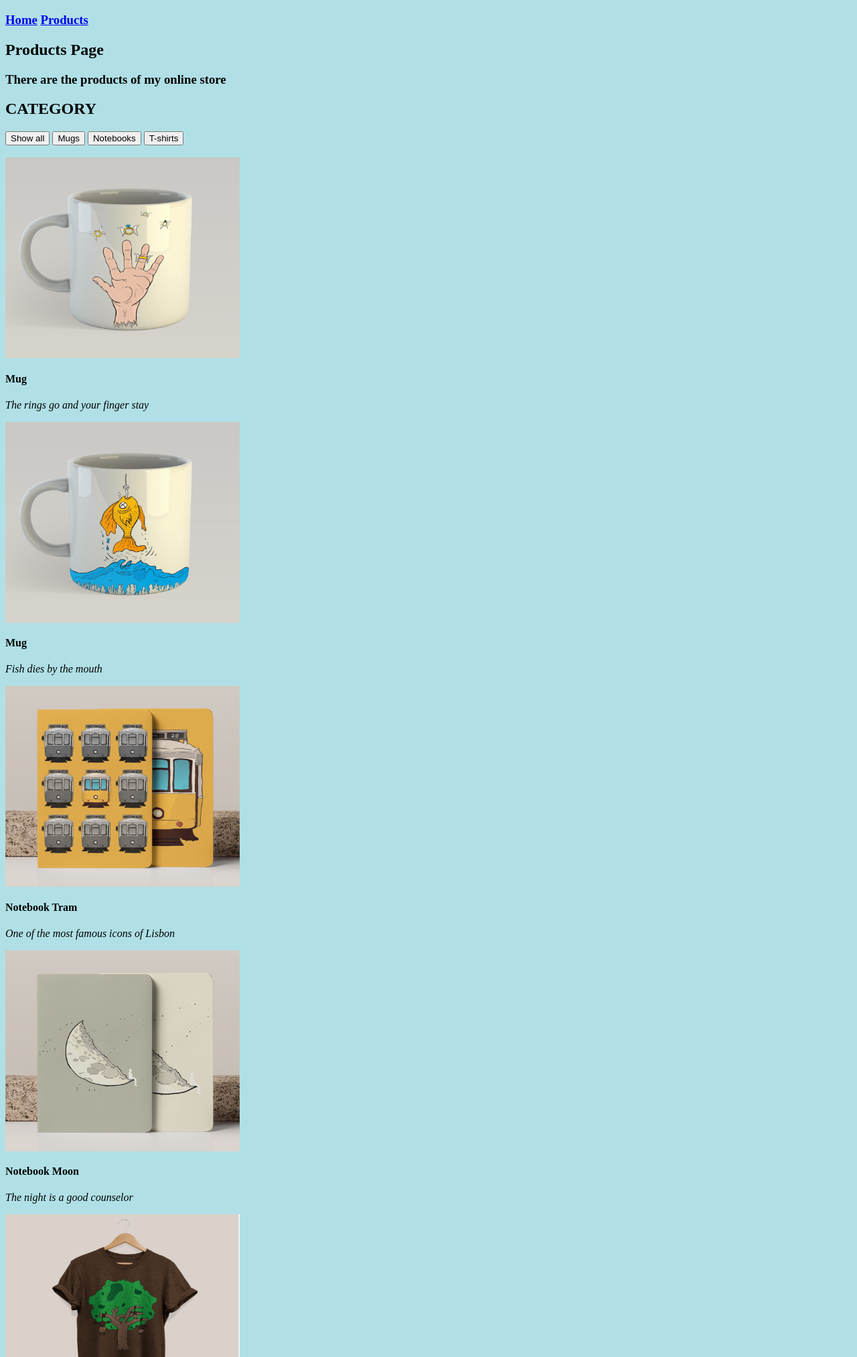
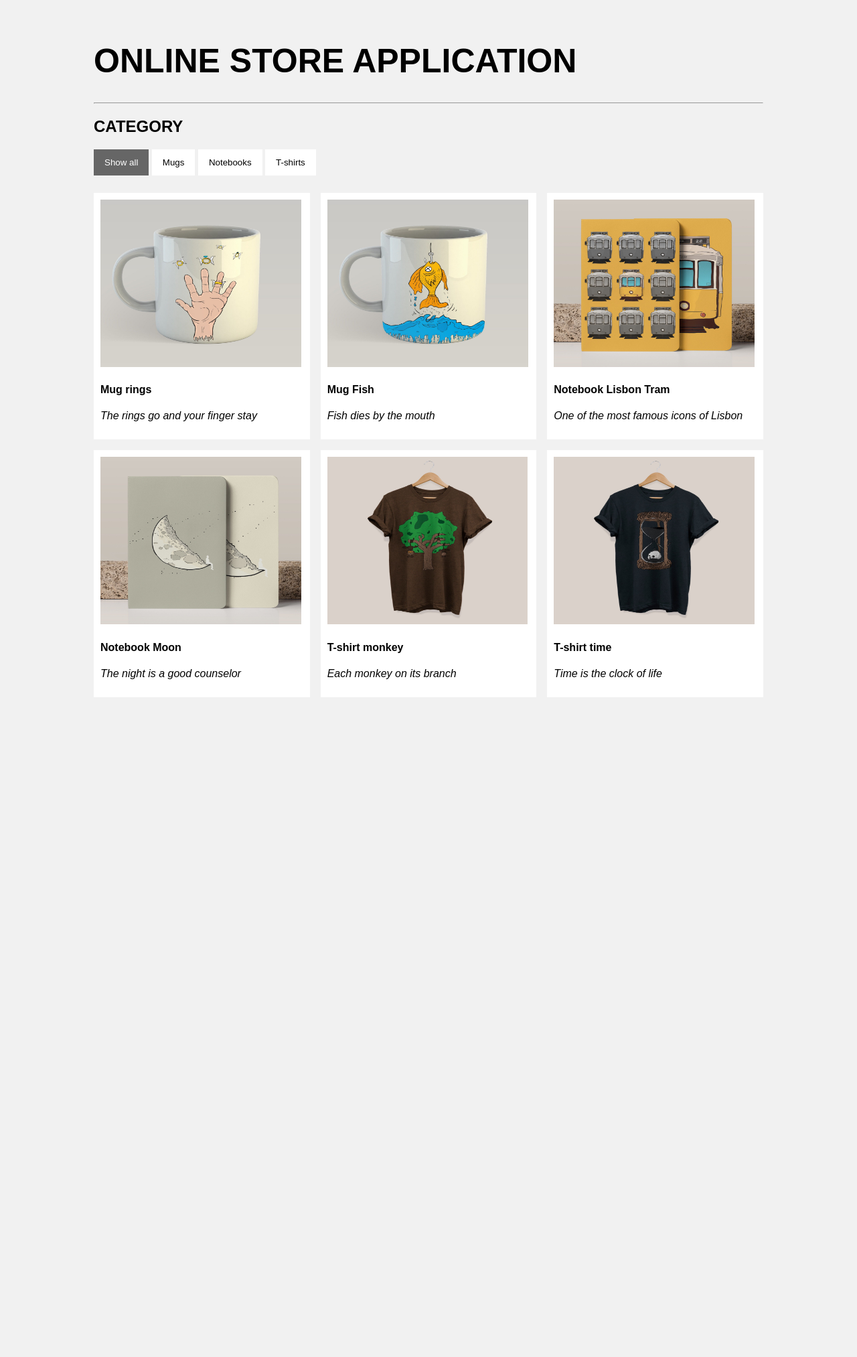
Before and after one commit to AlinaDenisaB/DevOpsRepo, a Flask app: page /products in a window 1280 px wide. Shown: the top 2026 px of the page at 67% size. After the commit the page ends 1041 px from the top, so only its background shows below. Run offline with Flask 2, Linux system fonts and the light colour scheme.

Commit message:
Products page added

```diff
--- a/flask-app/application/templates/home.html
+++ /dev/null
@@ -1,6 +0,0 @@
-{% extends "layout.html" %}
-{% block body_content %}
-    <div>
-	    <p1> Welcome to my online store! </p1>
-    </div>
-{% endblock %}
--- a/flask-app/application/templates/layout.html
+++ /dev/null
@@ -1,14 +0,0 @@
-<!DOCTYPE html>
-<html>
-<head>
-<title>{{ title }} - Page</title>
-</head>
-<body style="background-color:powderblue;">
-<h3>
-    <a href="{{ url_for('home')}}">Home</a>
-    <a href="{{ url_for('products')}}">Products</a>
-</h3>
-<h2>{{  title  }} Page</h2>
-{% block body_content %}{% endblock %}
-</body>
-</html>
--- a/flask-app/application/templates/products.html
+++ b/flask-app/application/templates/products.html
@@ -1,61 +1,195 @@
-{% extends "layout.html" %}
-{% block body_content %}
-    <div>
-	    <h3> <p1> There are the products of my online store </p1> </h3>
+<!DOCTYPE html>
+<html>
+<head>
+<meta name="viewport" content="width=device-width, initial-scale=1">
+<style>
+* {
+  box-sizing: border-box;
+}
+
+body {
+  background-color: #f1f1f1;
+  padding: 20px;
+  font-family: Arial;
+}
+
+/* Center website */
+.main {
+  max-width: 1000px;
+  margin: auto;
+}
+
+h1 {
+  font-size: 50px;
+  word-break: break-all;
+}
+
+.row {
+  margin: 10px -16px;
+}
+
+/* Add padding BETWEEN each column */
+.row,
+.row > .column {
+  padding: 8px;
+}
+
+/* Create three equal columns that floats next to each other */
+.column {
+  float: left;
+  width: 33.33%;
+  display: none; /* Hide all elements by default */
+}
+
+/* Clear floats after rows */
+.row:after {
+  content: "";
+  display: table;
+  clear: both;
+}
+
+/* Content */
+.content {
+  background-color: white;
+  padding: 10px;
+}
+
+/* The "show" class is added to the filtered elements */
+.show {
+  display: block;
+}
+
+/* Style the buttons */
+.btn {
+  border: none;
+  outline: none;
+  padding: 12px 16px;
+  background-color: white;
+  cursor: pointer;
+}
+
+.btn:hover {
+  background-color: #ddd;
+}
+
+.btn.active {
+  background-color: #666;
+  color: white;
+}
+</style>
+</head>
+<body>
+
+<!-- MAIN (Center website) -->
+<div class="main">
+<h1>ONLINE STORE APPLICATION</h1>
+<hr>
+
+<h2>CATEGORY</h2>
+
+<div id="myBtnContainer">
+  <button class="btn active" onclick="filterSelection('all')"> Show all</button>
+  <button class="btn" onclick="filterSelection('mugs')"> Mugs</button>
+  <button class="btn" onclick="filterSelection('notebooks')"> Notebooks</button>
+  <button class="btn" onclick="filterSelection('tshirts')"> T-shirts</button>
 </div>
-    <h2>CATEGORY</h2>
-    <div id="myBtnContainer">
-	    <button class="btn active" onclick="filterSelection('all')">Show all</button>
-	    <button class="btn active" onclick="filterSelection('mugs')">Mugs</button>
-	    <button class="btn active" onclick="filterSelection('notebooks')">Notebooks</button>
-	    <button class="btn active" onclick="filterSelection('tshirts')">T-shirts</button>
-    </div>
-    <br>
+
+<!-- Portfolio Gallery Grid -->
 <div class="row">
   <div class="column mugs">
     <div class="content">
-			    <img src="{{url_for('static', filename='mug1.jpg')}}" align="middle" width="350" height="300">
-			    <h4>Mug</h4>
+	<img src="{{url_for('static', filename='mug1.jpg')}}" alt="Mug rings" height="250" width="300">
+      <h4>Mug rings</h4>
       <p><i>The rings go and your finger stay</i></p>
     </div>
   </div>
   <div class="column mugs">
     <div class="content">
-                            <img src="{{url_for('static', filename='mug2.jpg')}}" align="middle" width="350" height="300">
-                            <h4>Mug</h4>
+    <img src="{{url_for('static', filename='mug2.jpg')}}" alt="Mug Fish" height="250" width="300">
+      <h4>Mug Fish</h4>
       <p><i>Fish dies by the mouth</i></p>
     </div>
   </div>
   <div class="column notebooks">
     <div class="content">
-                            <img src="{{url_for('static', filename='notebook1.jpg')}}" align="middle" width="350" height="300">
-                            <h4>Notebook Tram</h4>
+      <img src="{{url_for('static', filename='notebook1.jpg')}}" alt="Notebook Lisbon Tram" height="250" width="300">
+      <h4>Notebook Lisbon Tram</h4>
       <p><i>One of the most famous icons of Lisbon</i></p>
     </div>
   </div>
   <div class="column notebooks">
     <div class="content">
-                            <img src="{{url_for('static', filename='notebook2.jpg')}}" align="middle" width="350" height="300">
+     <img src="{{url_for('static', filename='notebook2.jpg')}}" alt="Notebook Moon" height="250" width="300">
      <h4>Notebook Moon</h4>
    <p><i>The night is a good counselor</i></p>
     </div>
   </div>
   <div class="column tshirts">
     <div class="content">
-                            <img src="{{url_for('static', filename='tshirt1.jpg')}}" align="middle" width="350" height="300">
-                            <h4>T-shirt Monkey</h4>
+      <img src="{{url_for('static', filename='tshirt1.jpg')}}" alt="T-shirt monkey" height="250" width="300">
+      <h4>T-shirt monkey</h4>
       <p><i>Each monkey on its branch</i></p>
     </div>
   </div>
   <div class="column tshirts">
     <div class="content">
-                            <img src="{{url_for('static', filename='tshirt2.jpg')}}" align="middle" width="350" height="300">
+    <img src="{{url_for('static', filename='tshirt2.jpg')}}" alt="T-shirt time" height="250" width="300">
       <h4>T-shirt time</h4>
       <p><i>Time is the clock of life</i></p>
     </div>
   </div>
 
-
+<!-- END GRID -->
 </div>
 
-{% endblock %}
+<!-- END MAIN -->
+</div>
+
+<script>
+filterSelection("all")
+function filterSelection(c) {
+  var x, i;
+  x = document.getElementsByClassName("column");
+  if (c == "all") c = "";
+  for (i = 0; i < x.length; i++) {
+    w3RemoveClass(x[i], "show");
+    if (x[i].className.indexOf(c) > -1) w3AddClass(x[i], "show");
+  }
+}
+
+function w3AddClass(element, name) {
+  var i, arr1, arr2;
+  arr1 = element.className.split(" ");
+  arr2 = name.split(" ");
+  for (i = 0; i < arr2.length; i++) {
+    if (arr1.indexOf(arr2[i]) == -1) {element.className += " " + arr2[i];}
+  }
+}
+
+function w3RemoveClass(element, name) {
+  var i, arr1, arr2;
+  arr1 = element.className.split(" ");
+  arr2 = name.split(" ");
+  for (i = 0; i < arr2.length; i++) {
+    while (arr1.indexOf(arr2[i]) > -1) {
+      arr1.splice(arr1.indexOf(arr2[i]), 1);
+    }
+  }
+  element.className = arr1.join(" ");
+}
+
+
+// Add active class to the current button (highlight it)
+var btnContainer = document.getElementById("myBtnContainer");
+var btns = btnContainer.getElementsByClassName("btn");
+for (var i = 0; i < btns.length; i++) {
+  btns[i].addEventListener("click", function(){
+    var current = document.getElementsByClassName("active");
+    current[0].className = current[0].className.replace(" active", "");
+    this.className += " active";
+  });
+}
+</script>
+
+</body>
+</html>
```
Lines whose indentation alone changed are shown as unchanged.
